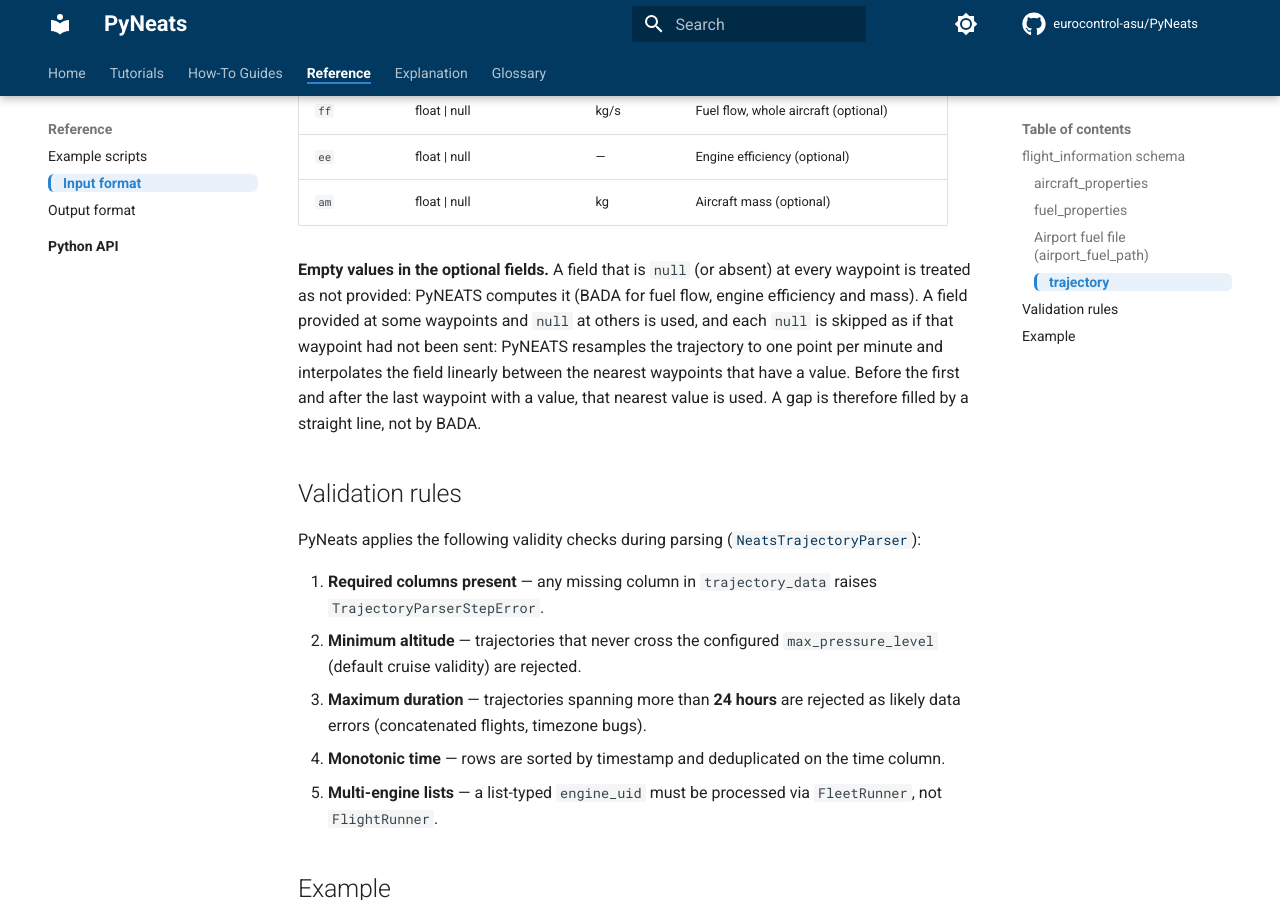
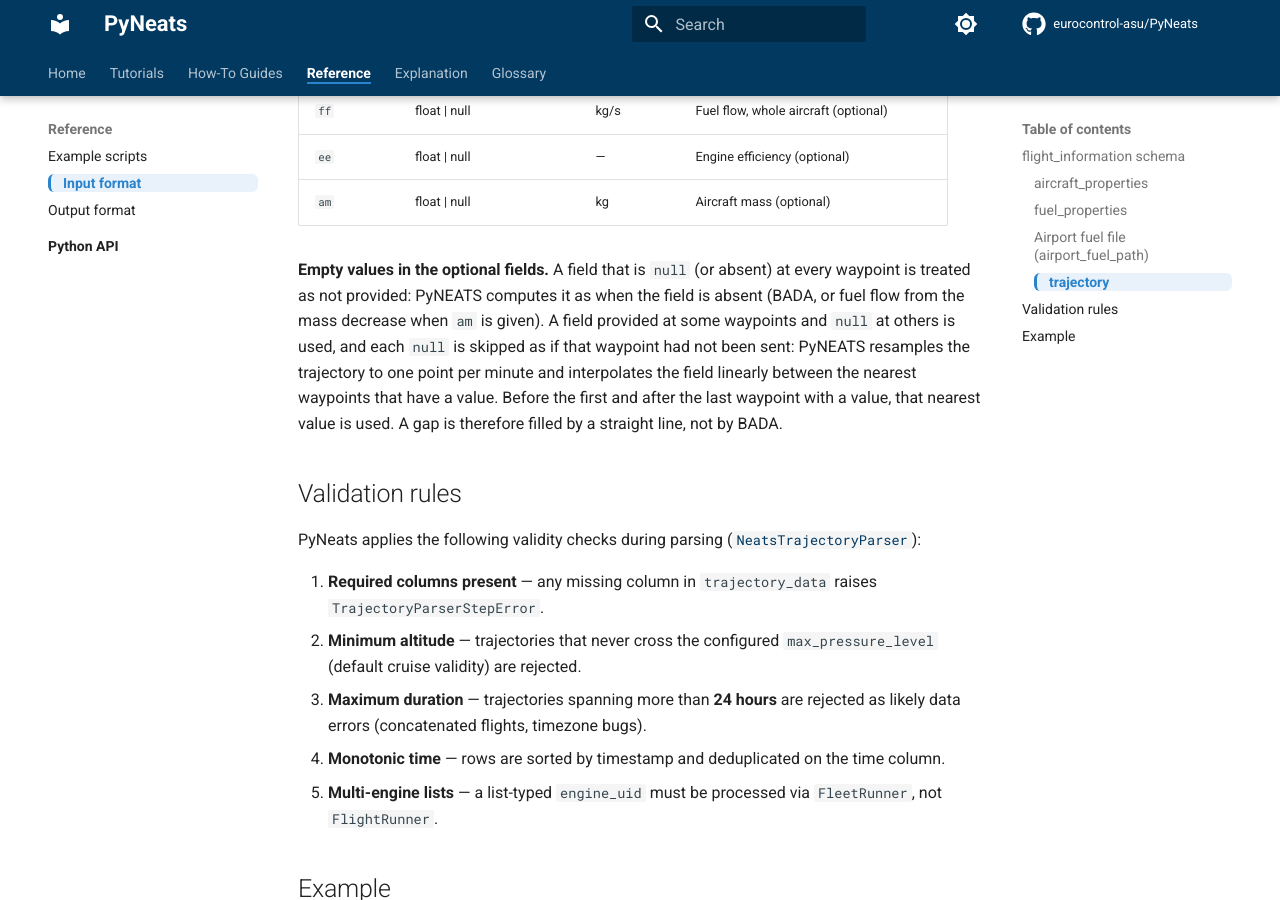
Before and after one commit to eurocontrol-asu/PyNeats, an MkDocs documentation site: the page built from docs/reference/input-format.md, in a window 1280 px wide and 900 px high, scrolled down 2867 px. Built offline with MkDocs 1.6.1 and Material for MkDocs 9.7.7, drawn with Linux system fonts in a browser that asks for light colours; comment, search, counter and statistics services are not loaded.

Commit message:
docs(D4): precise effect and limits; drop an unreachable branch
Review follow-ups: the all-empty column bug concerned a DataFrame given
directly to FlightRunner or the parser (JSON and split_df_into_flights
already dropped it); 47 of the 57 golden records regain their last
minute of fuel (+0.0002 % to +0.96 %), 10 change only efficiency/TAS
results; empty mass value about -15 %; fuel flow may come from the mass;
a held edge mass now gives 0 instead of empty (same total). The
pop() branch could not run (resample_and_fill keeps only time and
position), so it is removed; behaviour unchanged.

Co-Authored-By: Claude Opus 5.5 (1M context) <noreply@anthropic.com>

```diff
--- a/docs/reference/input-format.md
+++ b/docs/reference/input-format.md
@@ -99,8 +99,8 @@ Each waypoint:
 | `am` | float \| null | kg | Aircraft mass (optional) |
 
 **Empty values in the optional fields.** A field that is `null` (or absent) at
-every waypoint is treated as not provided: PyNEATS computes it (BADA for fuel
-flow, engine efficiency and mass). A field provided at some waypoints and `null`
+every waypoint is treated as not provided: PyNEATS computes it as when the field
+is absent (BADA, or fuel flow from the mass decrease when `am` is given). A field provided at some waypoints and `null`
 at others is used, and each `null` is skipped as if that waypoint had not been
 sent: PyNEATS resamples the trajectory to one point per minute and interpolates
 the field linearly between the nearest waypoints that have a value. Before the
```
Also changed, not shown: docs/internal/pyneats_units_audit.md (+11 -8 lines), 1 other file.
